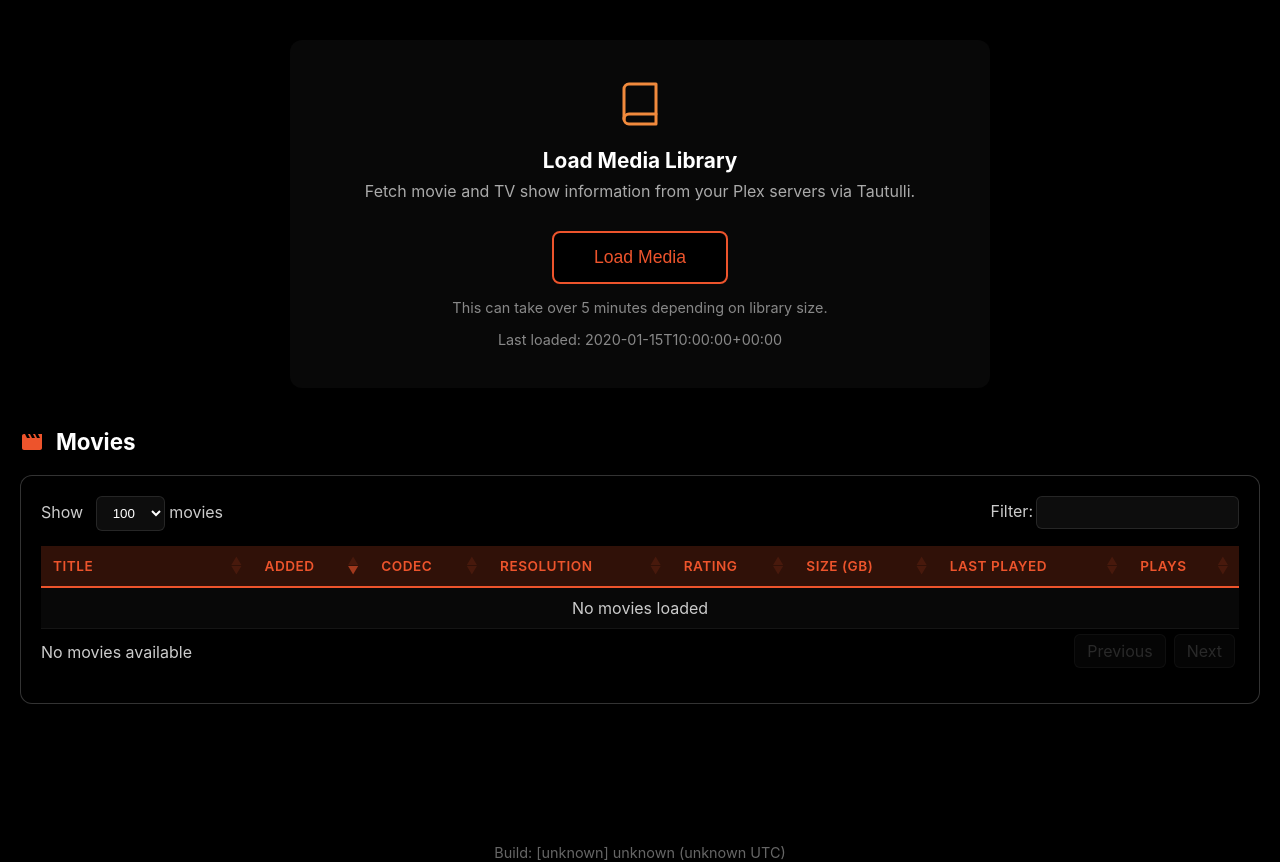
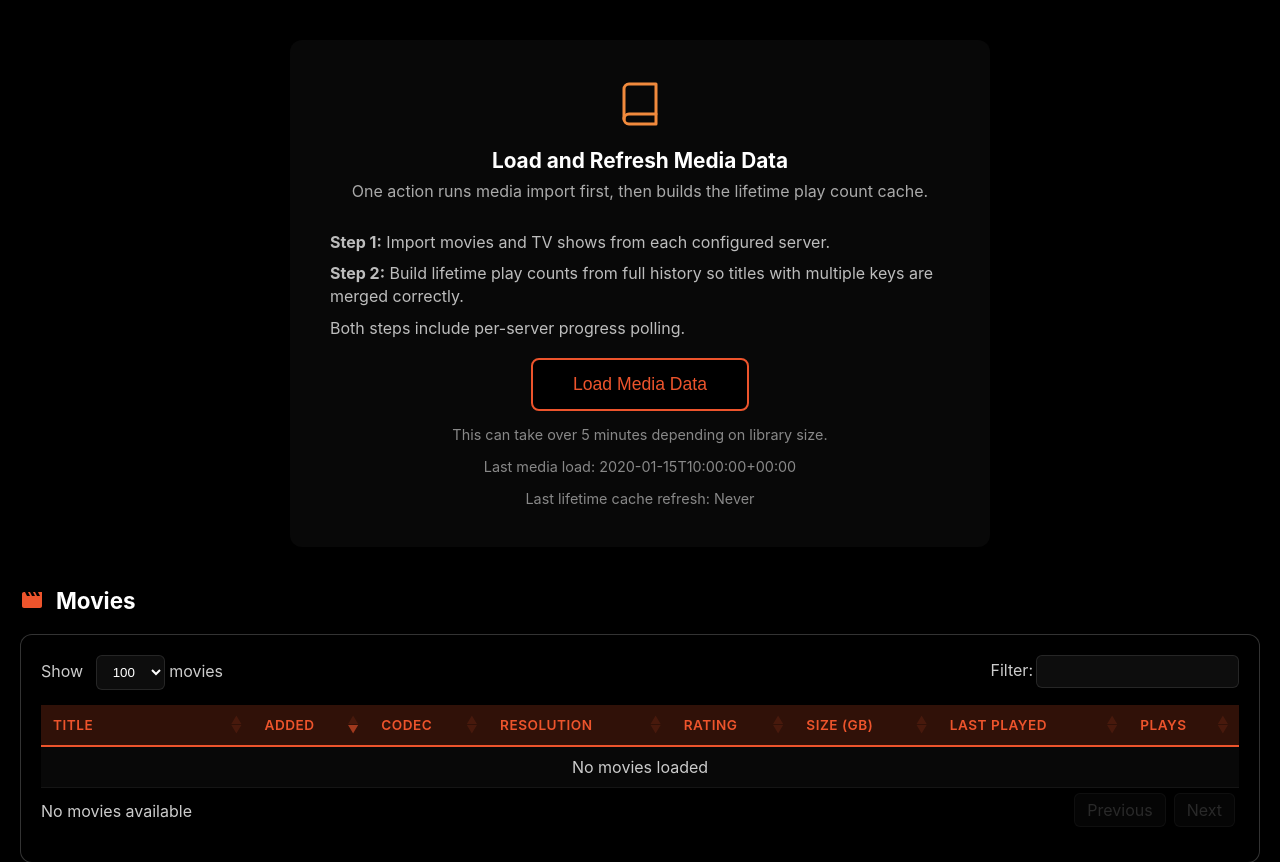
Before and after one commit to apollolabsai/MultiPlex-Stats, a Flask app: page /media in a window 1280 px wide. Shown: the part 302-1164 px from the top of the page. Run offline with Flask 3, Linux system fonts and the light colour scheme; tables that the repository leaves empty hold one stand-in row (values such as "Sample post"); some libraries are stand-ins or nearby versions.

Commit message:
Parallelize history sync and unify media refresh flow

```diff
--- a/flask_app/templates/media.html
+++ b/flask_app/templates/media.html
@@ -8,8 +8,8 @@
     <div class="subtitle">Movies and TV Shows from all servers</div>
 </header>
 
-<!-- Load Media Section (shown when no data) -->
-<div class="media-load-section" id="media-load-section" {% if sync_status.has_data and sync_status.status != 'running' %}style="display: none;"{% endif %}>
+<!-- Load/Refresh Section -->
+<div class="media-load-section" id="media-load-section">
     <div class="form-card load-card">
         <div class="load-header">
             <svg class="load-icon" width="48" height="48" viewBox="0 0 24 24" fill="none" stroke="currentColor" stroke-width="1.5" stroke-linecap="round" stroke-linejoin="round">
@@ -17,13 +17,20 @@
                 <path d="M6.5 2H20v20H6.5A2.5 2.5 0 0 1 4 19.5v-15A2.5 2.5 0 0 1 6.5 2z"></path>
             </svg>
             <div class="load-text">
-                <h3>Load Media Library</h3>
-                <p>Fetch movie and TV show information from your Plex servers via Tautulli.</p>
+                <h3>Load and Refresh Media Data</h3>
+                <p>One action runs media import first, then builds the lifetime play count cache.</p>
             </div>
         </div>
 
-        <!-- Sync Progress (shown when running) -->
+        <div class="load-process-copy">
+            <p><strong>Step 1:</strong> Import movies and TV shows from each configured server.</p>
+            <p><strong>Step 2:</strong> Build lifetime play counts from full history so titles with multiple keys are merged correctly.</p>
+            <p>Both steps include per-server progress polling.</p>
+        </div>
+
+        <!-- Step 1 Progress -->
         <div class="sync-progress" id="sync-progress" {% if sync_status.status != 'running' %}style="display: none;"{% endif %}>
+            <div class="progress-phase-title">Step 1 of 2: Media Library Sync</div>
             <div id="server-progress-container">
                 <!-- Server progress bars will be dynamically inserted here -->
             </div>
@@ -32,20 +39,41 @@
             </div>
         </div>
 
-        <button type="button" class="btn btn-primary btn-large" id="load-media-btn" {% if sync_status.status == 'running' %}disabled{% endif %}>
+        <!-- Step 2 Progress -->
+        <div class="sync-progress" id="lifetime-sync-progress" {% if lifetime_sync_status.status != 'running' %}style="display: none;"{% endif %}>
+            <div class="progress-phase-title">Step 2 of 2: Lifetime Play Count Cache</div>
+            <div id="lifetime-server-progress-container"></div>
+            <div class="progress-stats">
+                <span id="lifetime-progress-fetched">{{ lifetime_sync_status.records_fetched or 0 }}</span> history rows processed
+            </div>
+        </div>
+
+        <button type="button" class="btn btn-primary btn-large" id="run-full-refresh-btn" {% if sync_status.status == 'running' or lifetime_sync_status.status == 'running' %}disabled{% endif %}>
             {% if sync_status.status == 'running' %}
-            Loading...
+            Loading Media Library...
+            {% elif lifetime_sync_status.status == 'running' %}
+            Building Lifetime Play Counts...
             {% elif sync_status.has_data %}
-            Reload Media Library
+            Refresh Media Data
             {% else %}
-            Load Media
+            Load Media Data
             {% endif %}
         </button>
         <div class="last-sync-info">This can take over 5 minutes depending on library size.</div>
-
+        <div class="last-sync-info" id="media-last-sync-label">
             {% if sync_status.last_sync_date %}
-        <div class="last-sync-info">Last loaded: {{ sync_status.last_sync_date }}</div>
+            Last media load: {{ sync_status.last_sync_date }}
+            {% else %}
+            Last media load: Never
             {% endif %}
+        </div>
+        <div class="last-sync-info" id="lifetime-last-sync-label">
+            {% if lifetime_sync_status.last_sync_date %}
+            Last lifetime cache refresh: {{ lifetime_sync_status.last_sync_date }}
+            {% else %}
+            Last lifetime cache refresh: Never
+            {% endif %}
+        </div>
     </div>
 </div>
 
@@ -67,60 +95,6 @@
         <div class="stat-number">{{ "{:,}".format(total_tv_plays) }}</div>
         <div class="stat-label">TV Plays</div>
     </div>
-</div>
-
-<div class="form-card lifetime-stats-section" id="lifetime-stats-section" {% if not sync_status.has_data %}style="display: none;"{% endif %}>
-    <div class="lifetime-stats-header">
-        <h3>Lifetime Play Count Cache</h3>
-        <p>
-            Some Tautulli servers assign multiple keys to the same title over time.
-            We build a full-history cache so media page play counts are merged across those keys
-            without slowing page load. This cache refreshes automatically at 1:00 AM local time,
-            and you can run a manual refresh anytime.
-        </p>
-    </div>
-
-    <button type="button" class="btn btn-secondary" id="lifetime-sync-btn">
-        {% if lifetime_sync_status.has_data %}
-        Refresh Lifetime Play Counts Only
-        {% else %}
-        Load Lifetime Play Counts Only
-        {% endif %}
-    </button>
-    <div class="last-sync-info" id="lifetime-last-sync-label">
-        {% if lifetime_sync_status.last_sync_date %}
-        Last updated: {{ lifetime_sync_status.last_sync_date }}
-        {% else %}
-        Last updated: Never
-        {% endif %}
-    </div>
-
-    <div class="sync-progress" id="lifetime-sync-progress" {% if lifetime_sync_status.status != 'running' %}style="display: none;"{% endif %}>
-        <div id="lifetime-server-progress-container"></div>
-        <div class="progress-stats">
-            <span id="lifetime-progress-fetched">{{ lifetime_sync_status.records_fetched or 0 }}</span> history rows processed
-        </div>
-    </div>
-</div>
-
-<!-- Reload button when data exists -->
-<div class="reload-section" id="reload-section" {% if not sync_status.has_data %}style="display: none;"{% endif %}>
-    <button type="button" class="btn btn-primary" id="refresh-all-btn">
-        <svg width="16" height="16" viewBox="0 0 24 24" fill="none" stroke="currentColor" stroke-width="2">
-            <path d="M23 4v6h-6"></path>
-            <path d="M1 20v-6h6"></path>
-            <path d="M3.51 9a9 9 0 0 1 14.85-3.36L23 10M1 14l4.64 4.36A9 9 0 0 0 20.49 15"></path>
-        </svg>
-        Refresh Media Data
-    </button>
-    <button type="button" class="btn btn-secondary" id="reload-media-btn">
-        <svg width="16" height="16" viewBox="0 0 24 24" fill="none" stroke="currentColor" stroke-width="2">
-            <path d="M23 4v6h-6"></path>
-            <path d="M1 20v-6h6"></path>
-            <path d="M3.51 9a9 9 0 0 1 14.85-3.36L23 10M1 14l4.64 4.36A9 9 0 0 0 20.49 15"></path>
-        </svg>
-        Reload Media Library Only
-    </button>
 </div>
 
 <div class="media-table-toggle" id="media-table-toggle" {% if not sync_status.has_data %}style="display: none;"{% endif %}>
@@ -231,6 +205,24 @@
 .load-text p {
     margin: 0;
     color: #aaa;
+}
+
+.load-process-copy {
+    margin: 0 auto 18px;
+    max-width: 680px;
+    text-align: left;
+    color: #bdbdbd;
+    line-height: 1.45;
+}
+
+.load-process-copy p {
+    margin: 0 0 8px;
+}
+
+.progress-phase-title {
+    font-weight: 600;
+    color: #f5b27f;
+    margin-bottom: 10px;
 }
 
 .btn-large {
@@ -391,20 +383,6 @@
     border-top: 1px solid rgba(255, 255, 255, 0.1);
 }
 
-.reload-section {
-    display: flex;
-    justify-content: flex-end;
-    flex-wrap: wrap;
-    gap: 10px;
-    margin-bottom: 20px;
-}
-
-.reload-section .btn {
-    display: flex;
-    align-items: center;
-    gap: 8px;
-}
-
 .media-table-toggle {
     display: flex;
     gap: 12px;
@@ -436,21 +414,6 @@
 
 .section {
     margin-bottom: 40px;
-}
-
-.lifetime-stats-section {
-    margin-bottom: 20px;
-}
-
-.lifetime-stats-header h3 {
-    margin: 0 0 8px;
-    color: #fff;
-}
-
-.lifetime-stats-header p {
-    margin: 0 0 14px;
-    color: #bdbdbd;
-    line-height: 1.45;
 }
 
 .content-link {
@@ -530,12 +493,13 @@
 $(document).ready(function() {
     var moviesData = {{ movies | tojson }};
     var tvShowsData = {{ tv_shows | tojson }};
+    var mediaStatus = {{ sync_status | tojson }};
+    var lifetimeStatus = {{ lifetime_sync_status | tojson }};
     var pollInterval = null;
     var lifetimePollInterval = null;
     var lifetimeSyncWasRunning = false;
     var combinedRefreshRequested = false;
     var combinedWaitingForLifetime = false;
-    var lifetimeStatus = {{ lifetime_sync_status | tojson }};
     var navigationInProgress = false;
     var contentDetailBase = '{{ url_for("main.content_details", history_id=0) }}';
 
@@ -561,24 +525,28 @@ $(document).ready(function() {
         overlay.setAttribute('aria-hidden', 'false');
     }
 
+    function getRunButtonLabel(hasData) {
+        return hasData ? 'Refresh Media Data' : 'Load Media Data';
+    }
+
     function setCombinedRefreshButtonState(disabled, text) {
-        var button = document.getElementById('refresh-all-btn');
+        var button = document.getElementById('run-full-refresh-btn');
         if (!button) {
             return;
         }
         button.disabled = !!disabled;
-        button.textContent = text || 'Refresh Media Data';
+        button.textContent = text || getRunButtonLabel(!!(mediaStatus && mediaStatus.has_data));
     }
 
-    function formatLastUpdatedText(isoString) {
+    function formatLastUpdatedValue(isoString) {
         if (!isoString) {
-            return 'Last updated: Never';
+            return 'Never';
         }
         var parsed = new Date(isoString);
         if (isNaN(parsed.getTime())) {
-            return 'Last updated: ' + isoString;
+            return isoString;
         }
-        return 'Last updated: ' + parsed.toLocaleString();
+        return parsed.toLocaleString();
     }
 
     function renderLifetimeServerProgress(servers) {
@@ -624,23 +592,22 @@ $(document).ready(function() {
     }
 
     function updateLifetimeSyncStatus(status) {
-        lifetimeStatus = status || {};
-        var button = document.getElementById('lifetime-sync-btn');
+        status = status || {};
+        lifetimeStatus = status;
         var progress = document.getElementById('lifetime-sync-progress');
         var lastSyncLabel = document.getElementById('lifetime-last-sync-label');
         var fetchedLabel = document.getElementById('lifetime-progress-fetched');
 
-        if (!button || !progress || !lastSyncLabel || !fetchedLabel) {
+        if (!progress || !lastSyncLabel || !fetchedLabel) {
             return;
         }
 
-        lastSyncLabel.textContent = formatLastUpdatedText(status.last_sync_date);
-        button.textContent = status.has_data ? 'Refresh Lifetime Play Counts Only' : 'Load Lifetime Play Counts Only';
+        lastSyncLabel.textContent = 'Last lifetime cache refresh: ' + formatLastUpdatedValue(status.last_sync_date);
 
         if (status.status === 'running') {
             lifetimeSyncWasRunning = true;
             progress.style.display = 'block';
-            button.disabled = true;
+            setCombinedRefreshButtonState(true, 'Building Lifetime Play Counts...');
             fetchedLabel.textContent = (status.records_fetched || 0).toLocaleString();
             renderLifetimeServerProgress(status.servers || []);
 
@@ -651,7 +618,6 @@ $(document).ready(function() {
         }
 
         progress.style.display = 'none';
-        button.disabled = false;
         renderLifetimeServerProgress(status.servers || []);
 
         if (lifetimePollInterval) {
@@ -663,7 +629,7 @@ $(document).ready(function() {
             if (combinedRefreshRequested) {
                 combinedRefreshRequested = false;
                 combinedWaitingForLifetime = false;
-                setCombinedRefreshButtonState(false);
+                setCombinedRefreshButtonState(false, getRunButtonLabel(!!(mediaStatus && mediaStatus.has_data)));
             }
             lifetimeSyncWasRunning = false;
             if (status.status === 'success') {
@@ -683,13 +649,12 @@ $(document).ready(function() {
     }
 
     function startLifetimeSync() {
-        var button = document.getElementById('lifetime-sync-btn');
         var progress = document.getElementById('lifetime-sync-progress');
-        if (!button || !progress) {
+        if (!progress) {
             return;
         }
 
-        button.disabled = true;
+        setCombinedRefreshButtonState(true, 'Building Lifetime Play Counts...');
         progress.style.display = 'block';
 
         fetch('{{ url_for("main.api_media_lifetime_stats_start") }}', {
@@ -712,12 +677,11 @@ $(document).ready(function() {
         })
         .catch(function(error) {
             alert(error.message);
-            button.disabled = false;
             progress.style.display = 'none';
             if (combinedRefreshRequested) {
                 combinedRefreshRequested = false;
                 combinedWaitingForLifetime = false;
-                setCombinedRefreshButtonState(false);
+                setCombinedRefreshButtonState(false, getRunButtonLabel(!!(mediaStatus && mediaStatus.has_data)));
             }
         });
     }
@@ -1067,59 +1031,54 @@ $(document).ready(function() {
     }
 
     function updateProgress(status) {
+        mediaStatus = status || {};
         var progressDiv = document.getElementById('sync-progress');
-        var loadBtn = document.getElementById('load-media-btn');
-        var reloadBtn = document.getElementById('reload-media-btn');
-        var lifetimeBtn = document.getElementById('lifetime-sync-btn');
+        var mediaLastSyncLabel = document.getElementById('media-last-sync-label');
+        if (!progressDiv) {
+            return;
+        }
+
+        if (mediaLastSyncLabel) {
+            mediaLastSyncLabel.textContent = 'Last media load: ' + formatLastUpdatedValue(status.last_sync_date);
+        }
 
         if (status.status === 'running') {
             progressDiv.style.display = 'block';
-            loadBtn.disabled = true;
-            loadBtn.textContent = 'Loading...';
-            if (reloadBtn) reloadBtn.disabled = true;
-            if (lifetimeBtn) lifetimeBtn.disabled = true;
-            if (combinedRefreshRequested) {
-                setCombinedRefreshButtonState(true, 'Refreshing Media Library...');
-            }
+            setCombinedRefreshButtonState(true, 'Loading Media Library...');
 
-            // Render per-server progress bars
             if (status.servers && status.servers.length > 0) {
                 renderServerProgress(status.servers);
             }
 
-            // Update total fetched
             document.getElementById('progress-fetched').textContent = (status.records_fetched || 0).toLocaleString();
-        } else {
-            progressDiv.style.display = 'none';
-            loadBtn.disabled = false;
-            if (reloadBtn) reloadBtn.disabled = false;
-            if (lifetimeBtn && lifetimeStatus.status !== 'running') {
-                lifetimeBtn.disabled = false;
+            return;
         }
 
+        progressDiv.style.display = 'none';
+
         if (status.status === 'success') {
-                if (combinedRefreshRequested && !combinedWaitingForLifetime) {
+            if ((combinedRefreshRequested || !lifetimeStatus.has_data) && !combinedWaitingForLifetime) {
+                combinedRefreshRequested = true;
                 combinedWaitingForLifetime = true;
-                    setCombinedRefreshButtonState(true, 'Refreshing Lifetime Play Counts...');
+                setCombinedRefreshButtonState(true, 'Building Lifetime Play Counts...');
                 startLifetimeSync();
             } else {
-                    // Reload page to show new data
                 window.location.reload();
             }
         } else if (status.status === 'failed' && status.error_message) {
             alert('Media load failed: ' + status.error_message);
-                loadBtn.textContent = status.has_data ? 'Reload Media Library' : 'Load Media';
             if (combinedRefreshRequested) {
                 combinedRefreshRequested = false;
                 combinedWaitingForLifetime = false;
-                    setCombinedRefreshButtonState(false);
             }
+            setCombinedRefreshButtonState(false, getRunButtonLabel(!!status.has_data));
+        } else {
+            setCombinedRefreshButtonState(false, getRunButtonLabel(!!status.has_data));
         }
 
         if (pollInterval) {
             clearInterval(pollInterval);
             pollInterval = null;
-            }
         }
     }
 
@@ -1131,44 +1090,40 @@ $(document).ready(function() {
     }
 
     function startMediaLoad() {
-        var loadBtn = document.getElementById('load-media-btn');
-        var reloadBtn = document.getElementById('reload-media-btn');
-
-        loadBtn.disabled = true;
-        loadBtn.textContent = 'Loading...';
-        if (reloadBtn) reloadBtn.disabled = true;
-
-        // Show load section if hidden
-        document.getElementById('media-load-section').style.display = 'block';
-        document.getElementById('sync-progress').style.display = 'block';
+        setCombinedRefreshButtonState(true, 'Loading Media Library...');
+        var progressDiv = document.getElementById('sync-progress');
+        if (progressDiv) {
+            progressDiv.style.display = 'block';
+        }
 
         fetch('{{ url_for("main.api_media_start_load") }}', {
             method: 'POST',
             headers: { 'Content-Type': 'application/json' }
         })
         .then(function(response) {
-            if (!response.ok) {
-                return response.json().then(function(data) {
-                    throw new Error(data.error || 'Failed to start media load');
+            return response.json().then(function(payload) {
+                if (!response.ok && response.status !== 409) {
+                    throw new Error(payload.error || 'Failed to start media load');
+                }
+                return payload;
             });
+        })
+        .then(function() {
+            if (!pollInterval) {
+                pollInterval = setInterval(pollStatus, 1000);
             }
-            return response.json();
-        })
-        .then(function(data) {
-            // Start polling for status
-            pollInterval = setInterval(pollStatus, 1000);
+            pollStatus();
         })
         .catch(function(error) {
             alert(error.message);
-            loadBtn.disabled = false;
-            loadBtn.textContent = '{{ "Reload Media Library" if sync_status.has_data else "Load Media" }}';
-            if (reloadBtn) reloadBtn.disabled = false;
-            document.getElementById('sync-progress').style.display = 'none';
+            if (progressDiv) {
+                progressDiv.style.display = 'none';
+            }
             if (combinedRefreshRequested) {
                 combinedRefreshRequested = false;
                 combinedWaitingForLifetime = false;
-                setCombinedRefreshButtonState(false);
             }
+            setCombinedRefreshButtonState(false, getRunButtonLabel(!!(mediaStatus && mediaStatus.has_data)));
         });
     }
 
@@ -1176,40 +1131,62 @@ $(document).ready(function() {
         if (combinedRefreshRequested) {
             return;
         }
-        if (lifetimeStatus && lifetimeStatus.status === 'running') {
-            alert('Lifetime play count sync is already running. Please wait for it to complete.');
+
+        if (mediaStatus && mediaStatus.status === 'running') {
+            combinedRefreshRequested = true;
+            combinedWaitingForLifetime = false;
+            setCombinedRefreshButtonState(true, 'Loading Media Library...');
+            if (!pollInterval) {
+                pollInterval = setInterval(pollStatus, 1000);
+            }
+            pollStatus();
             return;
         }
+
+        if (lifetimeStatus && lifetimeStatus.status === 'running') {
+            combinedRefreshRequested = true;
+            combinedWaitingForLifetime = true;
+            setCombinedRefreshButtonState(true, 'Building Lifetime Play Counts...');
+            if (!lifetimePollInterval) {
+                lifetimePollInterval = setInterval(pollLifetimeStatus, 1000);
+            }
+            pollLifetimeStatus();
+            return;
+        }
+
         combinedRefreshRequested = true;
         combinedWaitingForLifetime = false;
-        setCombinedRefreshButtonState(true, 'Refreshing Media Library...');
+        setCombinedRefreshButtonState(true, 'Loading Media Library...');
         startMediaLoad();
     }
 
     // Bind click handlers
-    document.getElementById('load-media-btn').addEventListener('click', startMediaLoad);
-
-    var reloadBtn = document.getElementById('reload-media-btn');
-    if (reloadBtn) {
-        reloadBtn.addEventListener('click', startMediaLoad);
+    var runFullRefreshButton = document.getElementById('run-full-refresh-btn');
+    if (runFullRefreshButton) {
+        runFullRefreshButton.addEventListener('click', startCombinedRefresh);
     }
 
-    var refreshAllBtn = document.getElementById('refresh-all-btn');
-    if (refreshAllBtn) {
-        refreshAllBtn.addEventListener('click', startCombinedRefresh);
+    if (mediaStatus && mediaStatus.status === 'running') {
+        combinedRefreshRequested = true;
+        combinedWaitingForLifetime = false;
+        setCombinedRefreshButtonState(true, 'Loading Media Library...');
+        pollInterval = setInterval(pollStatus, 1000);
     }
 
-    var lifetimeSyncButton = document.getElementById('lifetime-sync-btn');
-    if (lifetimeSyncButton) {
-        lifetimeSyncButton.addEventListener('click', startLifetimeSync);
+    if (lifetimeStatus && lifetimeStatus.status === 'running') {
+        combinedRefreshRequested = true;
+        combinedWaitingForLifetime = true;
+        setCombinedRefreshButtonState(true, 'Building Lifetime Play Counts...');
+        if (!lifetimePollInterval) {
+            lifetimePollInterval = setInterval(pollLifetimeStatus, 1000);
+        }
     }
 
-    // Check if we should start polling (sync already running)
-    {% if sync_status.status == 'running' %}
-    pollInterval = setInterval(pollStatus, 1000);
-    {% endif %}
+    updateLifetimeSyncStatus(lifetimeStatus);
 
-    updateLifetimeSyncStatus(lifetimeStatus);
+    if (!combinedRefreshRequested) {
+        setCombinedRefreshButtonState(false, getRunButtonLabel(!!(mediaStatus && mediaStatus.has_data)));
+    }
 
     $('#moviesTable, #tvShowsTable').on('click', 'a.content-link', function(event) {
         var href = this.getAttribute('href');
```
Also changed, not shown: flask_app/services/history_sync_service.py (+71 -34 lines), tests/test_history_sync_service.py (added, +123 -0 lines). Lines whose indentation alone changed are shown as unchanged.
